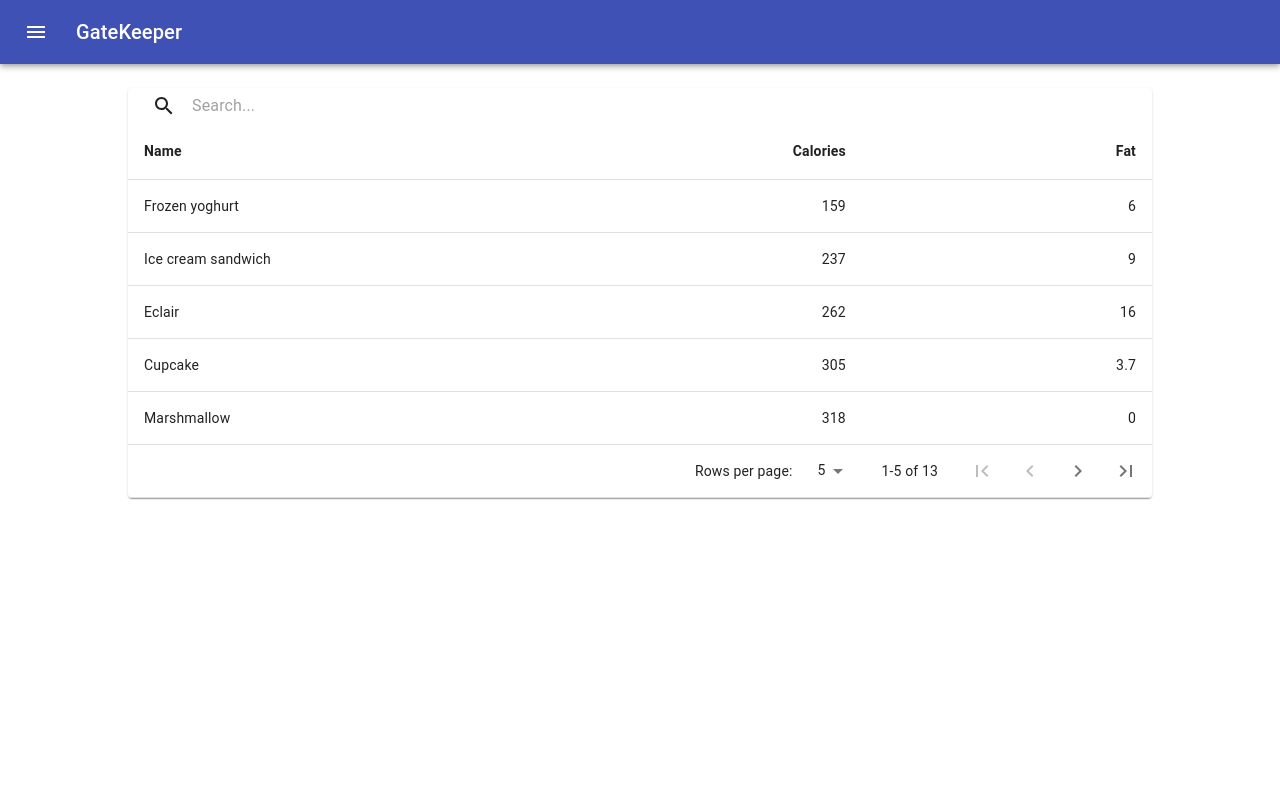
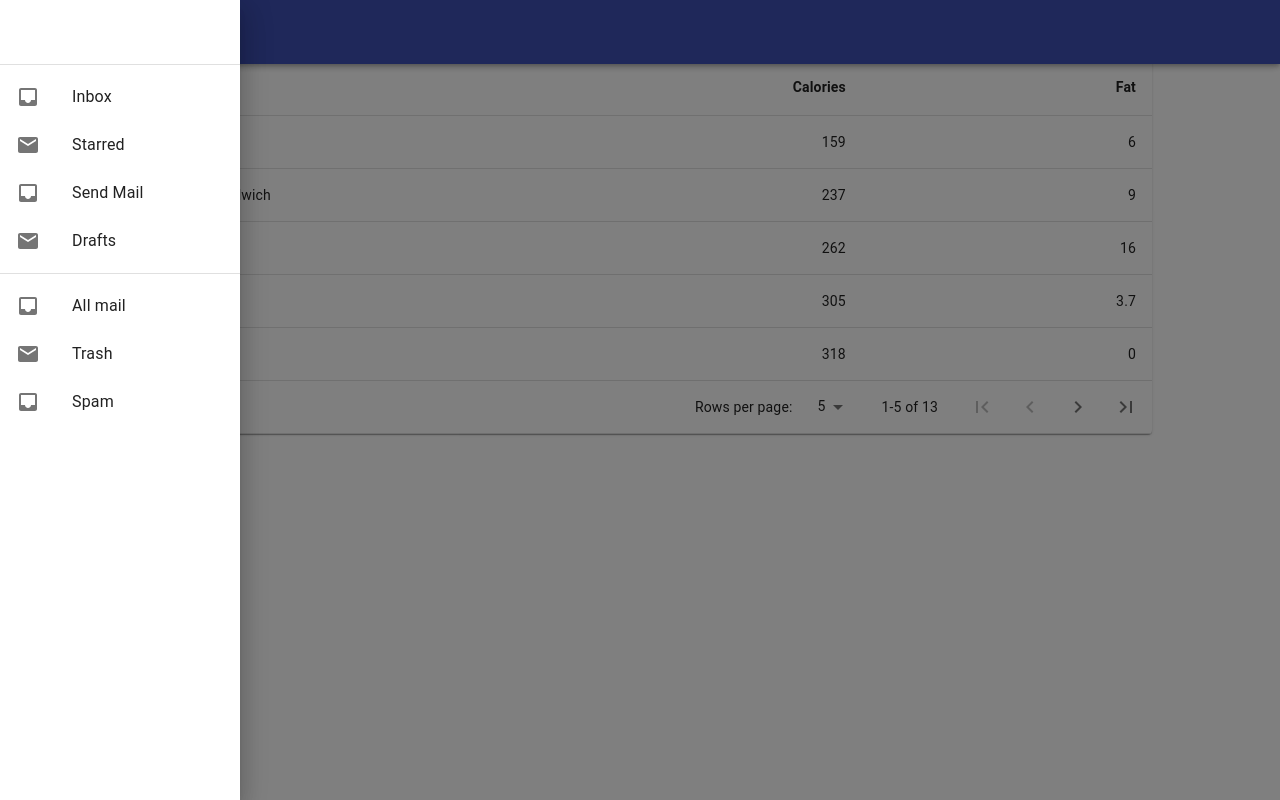
Before and after one commit to appseed246/gatekeeper, a React (Create React App) app in the folder client/: page / in a window 1280 px wide. Both pictures are taken after a click on the button 36 px from the left and 32 px from the top of the page. Built offline with nearby package versions, Linux system fonts and the light colour scheme.

Commit message:
メニュードロワー追加

```diff
--- a/client/src/components/Header.tsx
+++ b/client/src/components/Header.tsx
@@ -6,9 +6,22 @@ import {
   createStyles,
   makeStyles,
   Typography,
-  Theme
+  Theme,
+  useTheme,
+  Divider,
+  List,
+  ListItem,
+  ListItemIcon,
+  ListItemText,
+  Hidden,
+  Drawer
 } from "@material-ui/core";
 import MenuIcon from "@material-ui/icons/Menu";
+import InboxIcon from "@material-ui/icons/Inbox";
+import MailIcon from "@material-ui/icons/Mail";
+import CustomPaginationActionsTable from "./CustomPaginationActionsTable";
+
+const drawerWidth = 240;
 
 const useStyles = makeStyles((theme: Theme) =>
   createStyles({
@@ -20,20 +33,71 @@ const useStyles = makeStyles((theme: Theme) =>
     },
     title: {
       flexGrow: 1
+    },
+    // for drawer
+    drawer: {
+      [theme.breakpoints.up("sm")]: {
+        width: drawerWidth,
+        flexShrink: 0
+      }
+    },
+    toolbar: theme.mixins.toolbar,
+    drawerPaper: {
+      width: drawerWidth
     }
   })
 );
 
-export default function Header() {
+interface HeaderProps {
+  container?: Element;
+}
+
+export default function Header(props: HeaderProps) {
+  const { container } = props;
   const classes = useStyles();
+  const theme = useTheme();
+  const [mobileOpen, setMobileOpen] = React.useState(false);
+
+  const handleDrawerToggle = () => {
+    setMobileOpen(!mobileOpen);
+  };
+
+  const drawer = (
+    <div>
+      <div className={classes.toolbar} />
+      <Divider />
+      <List>
+        {["Inbox", "Starred", "Send Mail", "Drafts"].map((text, index) => (
+          <ListItem>
+            <ListItemIcon>
+              {index % 2 === 0 ? <InboxIcon /> : <MailIcon />}
+            </ListItemIcon>
+            <ListItemText primary={text} />
+          </ListItem>
+        ))}
+      </List>
+      <Divider />
+      <List>
+        {["All mail", "Trash", "Spam"].map((text, index) => (
+          <ListItem button key={text}>
+            <ListItemIcon>
+              {index % 2 === 0 ? <InboxIcon /> : <MailIcon />}
+            </ListItemIcon>
+            <ListItemText primary={text} />
+          </ListItem>
+        ))}
+      </List>
+    </div>
+  );
 
   return (
     <div className={classes.root}>
-      <AppBar position="sticky">
+      <AppBar position="fixed">
         <Toolbar>
           <IconButton
             edge="start"
             className={classes.menuButton}
+            onClick={handleDrawerToggle}
             color="inherit"
             aria-label="menu"
           >
@@ -44,6 +108,24 @@ export default function Header() {
           </Typography>
         </Toolbar>
       </AppBar>
+      {/* Drawer Section */}
+      <nav className={classes.drawer} aria-label="mailbox folders">
+        <Drawer
+          container={container}
+          variant="temporary"
+          anchor={theme.direction === "rtl" ? "right" : "left"}
+          open={mobileOpen}
+          onClose={handleDrawerToggle}
+          classes={{
+            paper: classes.drawerPaper
+          }}
+          ModalProps={{
+            keepMounted: true
+          }}
+        >
+          {drawer}
+        </Drawer>
+      </nav>
     </div>
   );
 }
```
